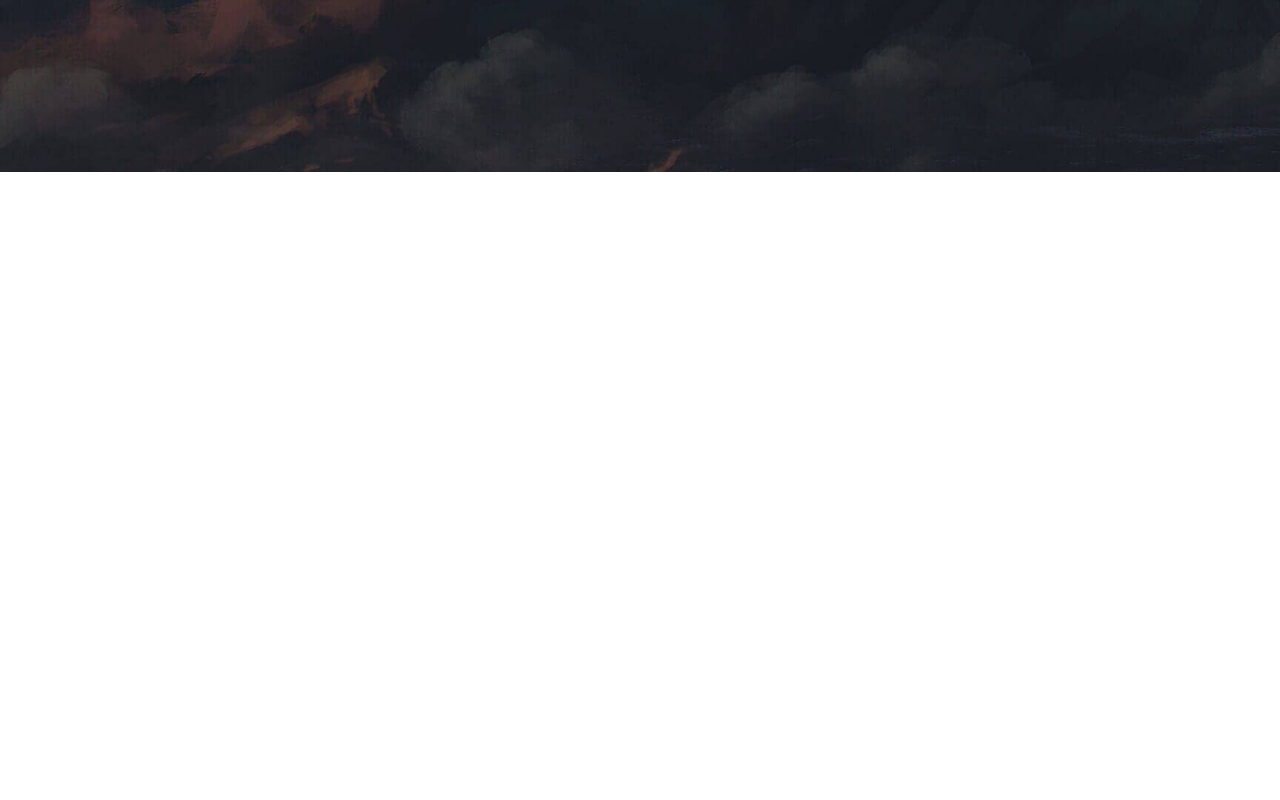
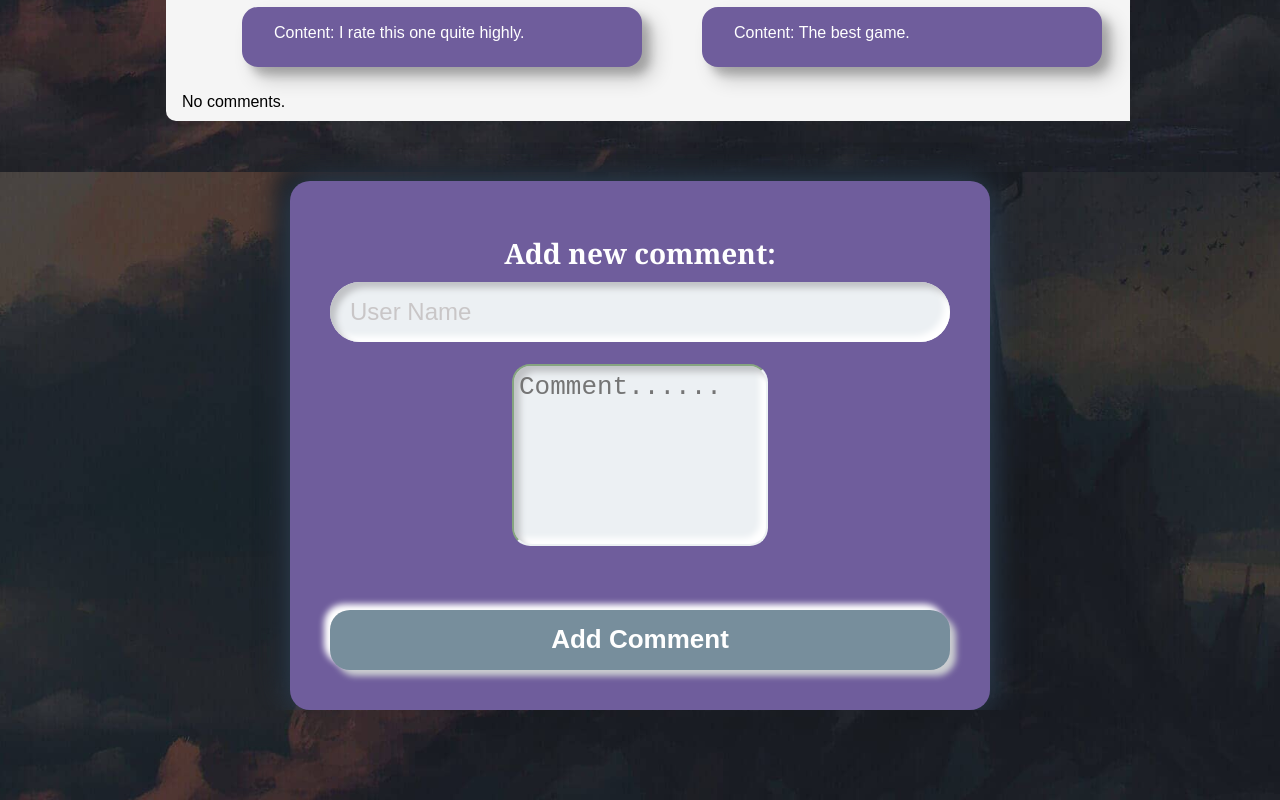
Before and after one commit to ValeriCodeU/games-play, a React (Vite) app: page /games/1 in a window 1280 px wide. Shown: the part 628-1428 px from the top of the page. Before the commit the page ends 800 px from the top, so only its background shows below. Built offline with nearby package versions, Linux system fonts and the light colour scheme; no server answers.

Commit message:
Add new comment

```diff
--- a/src/components/game-details/GameDetails.jsx
+++ b/src/components/game-details/GameDetails.jsx
@@ -1,6 +1,7 @@
 import { useState, useEffect } from "react";
 import { useParams } from "react-router-dom";
 import * as gameService from "../../services/gameService"
+import * as commentSerice from "../../services/commentService"
 
 
 
@@ -14,6 +15,19 @@ export default function GameDetails() {
     }, [gameId]);
 
     console.log(gameId);
+
+    const addCommentHandler = async (e) => {
+        e.preventDefault();
+
+        const formData = new FormData(e.currentTarget);
+
+        const newComment = await commentSerice.create(
+            gameId,
+            formData.get('userName'),
+            formData.get('comment')
+        );
+    }
+
     return (
         <section id="game-details">
             <h1>Game Details</h1>
@@ -28,7 +42,7 @@ export default function GameDetails() {
 
                 <p className="text">{game.summary}</p>
 
-                {/* <div className="details-comments">
+                { <div className="details-comments">
                     <h2>Comments:</h2>
                     <ul>
 
@@ -42,19 +56,22 @@ export default function GameDetails() {
                     <p className="no-comment">No comments.</p>
                 </div>
 
+                /*
+
                 <div className="buttons">
                     <a href="#" className="button">Edit</a>
                     <a href="#" className="button">Delete</a>
                 </div> */}
             </div>
 
-            {/* <article className="create-comment">
+            <article className="create-comment">
                 <label>Add new comment:</label>
-                <form className="form">
+                <form className="form" onSubmit={addCommentHandler}>
+                    <input type="text" name="userName" placeholder="User Name"></input>
                     <textarea name="comment" placeholder="Comment......"></textarea>
                     <input className="btn submit" type="submit" value="Add Comment" />
                 </form>
-            </article> */}
+            </article>
 
         </section>
     );
--- a/src/components/game-list/game-list-item/GameListItem.jsx
+++ b/src/components/game-list/game-list-item/GameListItem.jsx
@@ -1,5 +1,4 @@
 import { Link } from "react-router-dom";
-
 
 export default function GameListItem({
     _id,
```
